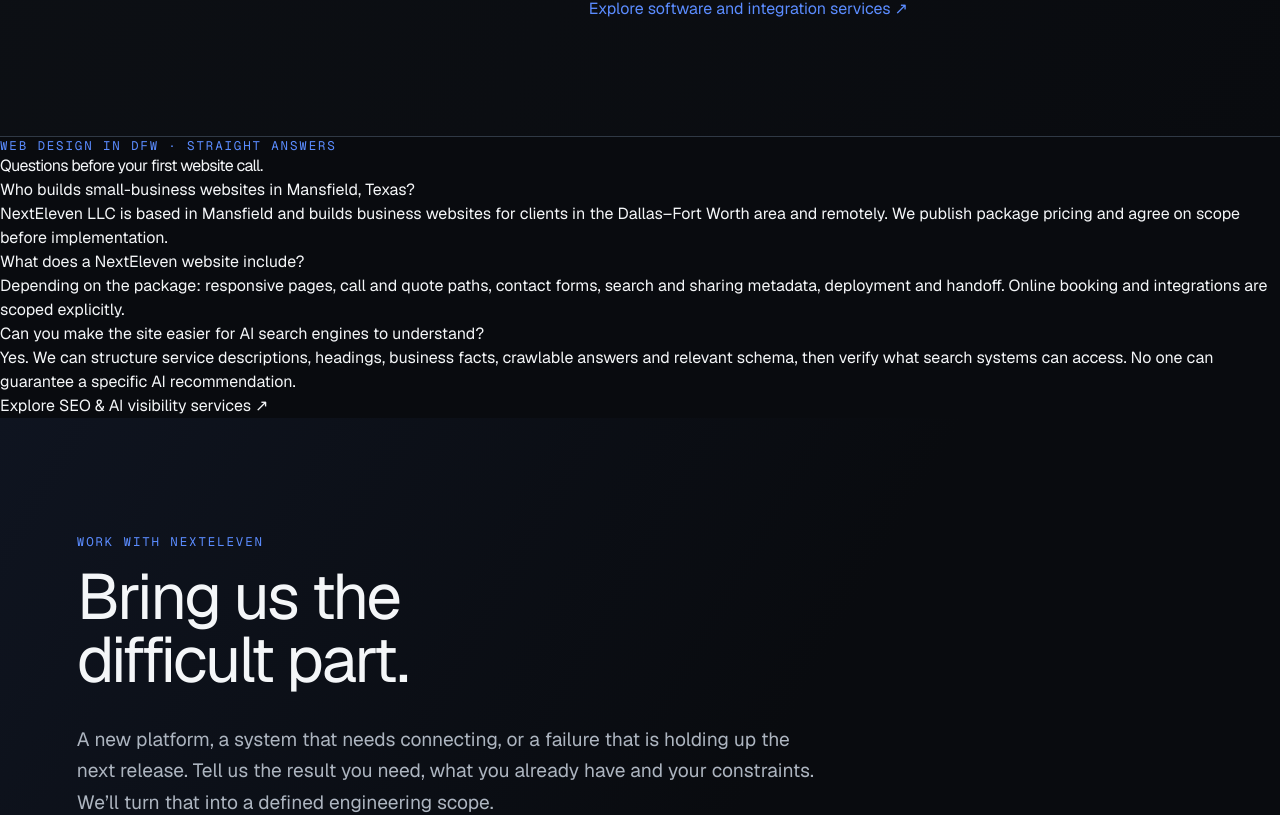
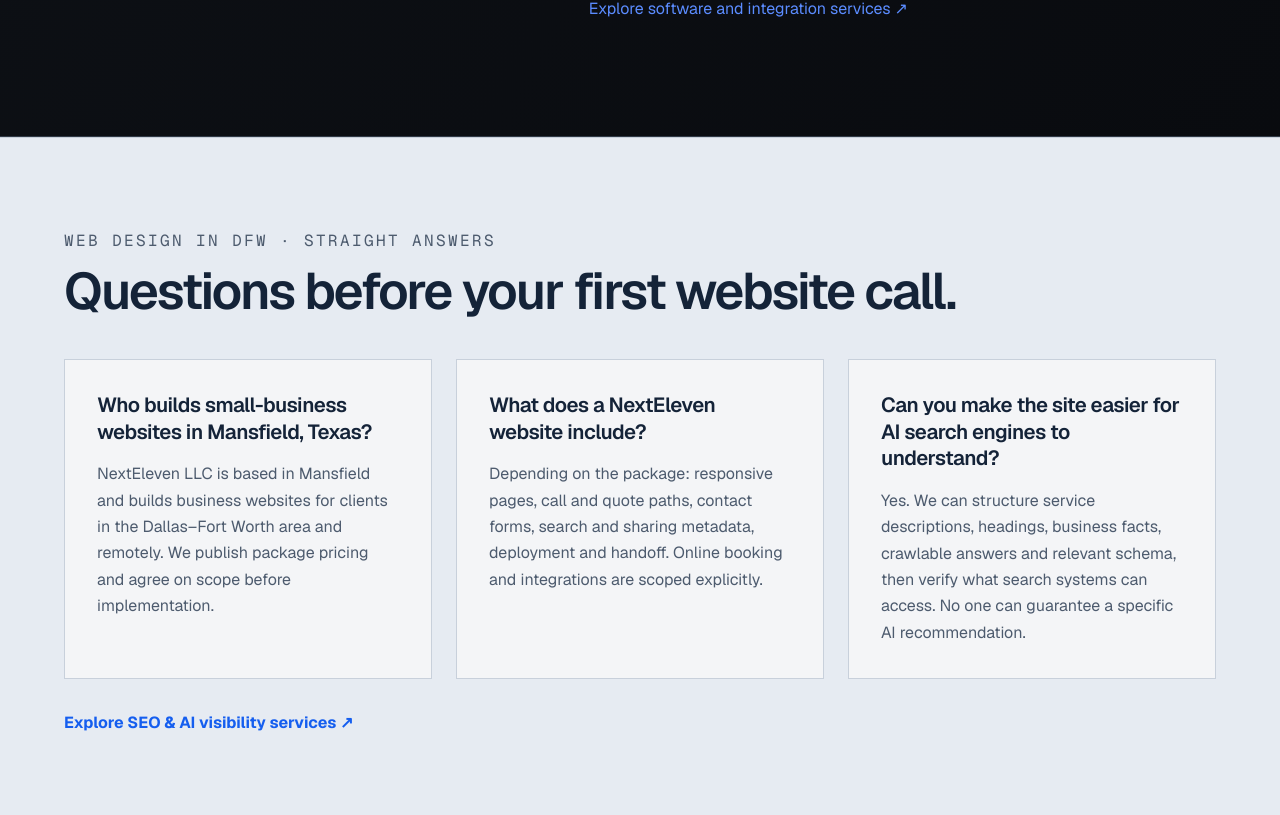
Before and after one commit to seanebones-lang/nexteleven-web, a Next.js app: page /presence in a window 1280 px wide. Shown: the part 4833-5648 px from the top of the page. Built offline with nearby package versions, Linux system fonts and the light colour scheme.

Commit message:
Apply shared brand rhythm to local web-design answer section

```diff
--- a/src/app/unified-site.css
+++ b/src/app/unified-site.css
@@ -135,3 +135,14 @@ body::after { display: none; }
 .ne-service-answers { max-width: 1380px; margin: 1.5rem auto 0; font-size: 15px; }
 .ne-service-answers a { text-decoration: underline; text-underline-offset: 4px; color: var(--ne-blue); }
 @media(max-width:720px) { .ne-service-grid { grid-template-columns: 1fr; } .ne-service-grid a { min-height: 0; } }
+
+/* Local service questions keep the company visual language on the web offering. */
+.ne-presence-faq { padding: clamp(3rem,7vw,6rem) 5vw; background: var(--ne-surface); color: var(--ne-ink); border-top: 1px solid var(--ne-line); }
+.ne-presence-faq > h2 { max-width: 1280px; margin: .6rem auto 2.5rem; font-size: clamp(2.2rem,4vw,4rem); font-weight: 550; letter-spacing: -.04em; line-height: 1.08; }
+.ne-presence-faq > .section-label { max-width: 1280px; margin-left: auto; margin-right: auto; }
+.ne-presence-faq > div { max-width: 1280px; margin: auto; display: grid; grid-template-columns: repeat(3,minmax(0,1fr)); gap: 1.5rem; }
+.ne-presence-faq article { background: #f4f5f7; border: 1px solid var(--ne-line); padding: clamp(1.3rem,2.5vw,2rem); }
+.ne-presence-faq h3 { margin: 0 0 1rem; font-size: clamp(1.2rem,1.6vw,1.6rem); line-height: 1.3; font-weight: 600; letter-spacing: -.025em; }
+.ne-presence-faq p { margin: 0; font-size: 1rem; line-height: 1.65; color: var(--ne-muted); }
+.ne-presence-faq > a { max-width: 1280px; display: block; margin: 2rem auto 0; font-weight: 650; color: var(--ne-blue); text-underline-offset: 4px; }
+@media(max-width:900px) { .ne-presence-faq > div { grid-template-columns: 1fr; } }
```
